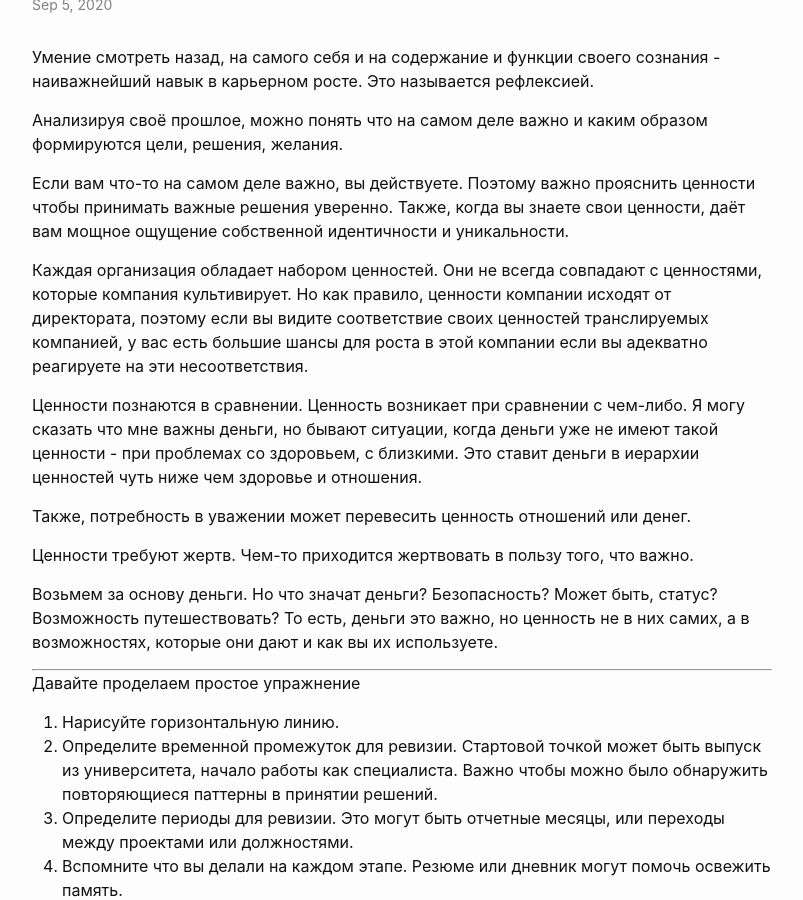
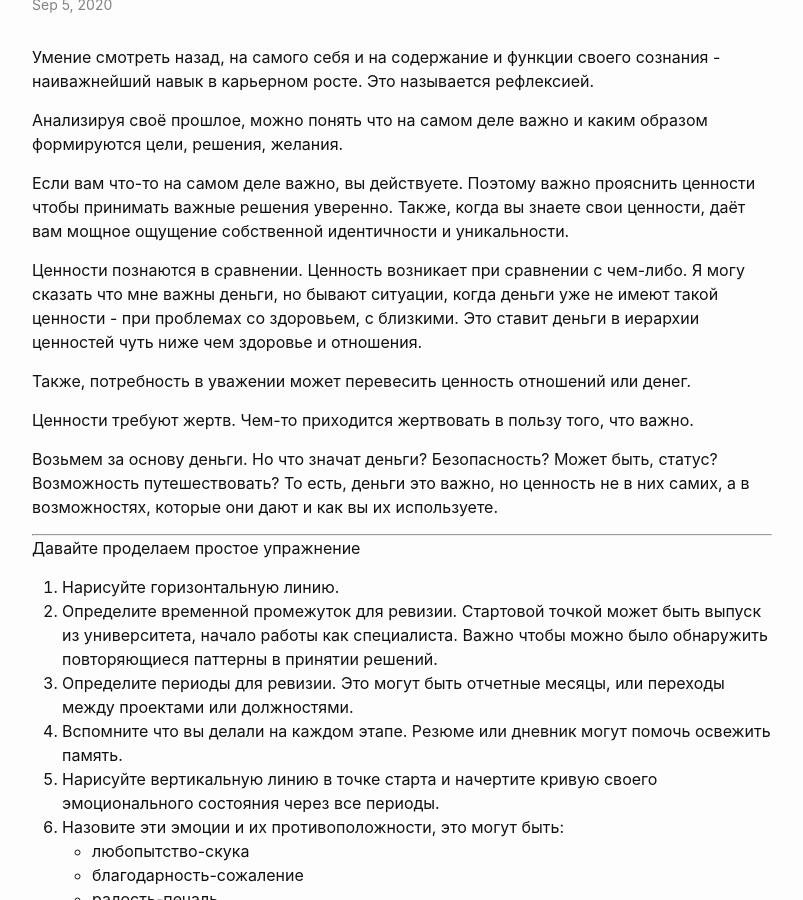
Before and after one commit to badattech/badattech.github.io, a Jekyll site: the page built from _posts/2020-09-05-2020-09-05-career.md, in a window 1280 px wide and 900 px high, scrolled down 792 px. Shown: the whole window, without its empty margins (238-1041 px from the left). Built offline with Jekyll 4.4.1, drawn with Linux system fonts in a browser that asks for light colours.

Commit message:
removes unnecessary text

```diff
--- a/_posts/2020-09-05-2020-09-05-career.md
+++ b/_posts/2020-09-05-2020-09-05-career.md
@@ -13,8 +13,6 @@ summary:
 Анализируя своё прошлое, можно понять что на самом деле важно и каким образом формируются цели, решения, желания.
 
 Если вам что-то на самом деле важно, вы действуете. Поэтому важно прояснить ценности чтобы принимать важные решения уверенно. Также, когда вы знаете свои ценности, даёт вам мощное ощущение собственной идентичности и уникальности.
-
-Каждая организация обладает набором ценностей. Они не всегда совпадают с ценностями, которые компания культивирует. Но как правило, ценности компании исходят от директората, поэтому если вы видите соответствие своих ценностей транслируемых компанией, у вас есть большие шансы для роста в этой компании если вы адекватно реагируете на эти несоответствия.
 
 Ценности познаются в сравнении. Ценность возникает при сравнении с чем-либо.
 Я могу сказать что мне важны деньги, но бывают ситуации, когда деньги уже не имеют такой ценности - при проблемах со здоровьем, с близкими. Это ставит деньги в иерархии ценностей чуть ниже чем здоровье и отношения.
```
